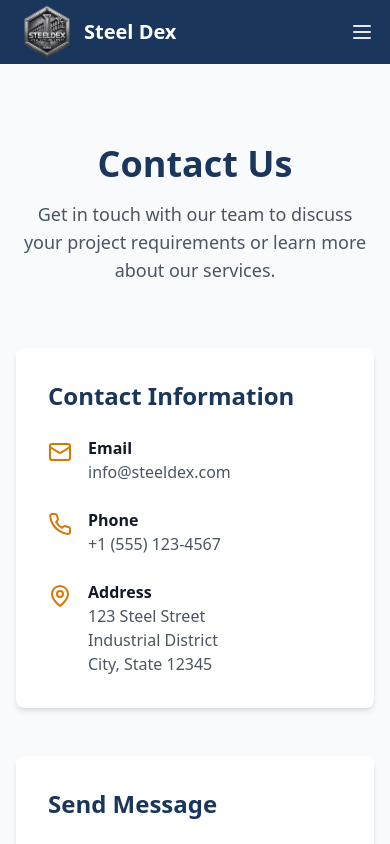
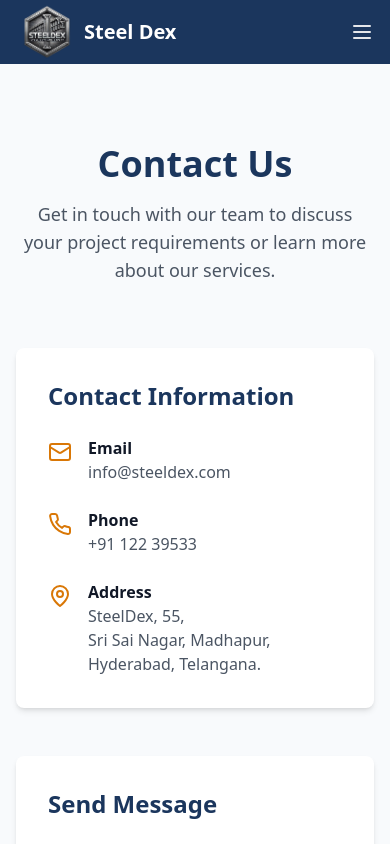
Before and after one commit to ADARSHKOTAWAR/Steel_Dex, a React (Vite) app: page /contact in a window 390 px wide. Shown: the top 844 px of the page. Built offline with nearby package versions, Linux system fonts and the light colour scheme.

Commit message:
Added Address and phone number

```diff
--- a/src/components/Footer.tsx
+++ b/src/components/Footer.tsx
@@ -66,12 +66,12 @@ const Footer = () => {
               </div>
               <div className="flex items-center">
                 <Phone className="h-5 w-5 text-secondary mr-2" />
-                <span className="text-gray-300">+1 (555) 123-4567</span>
+                <span className="text-gray-300">+91 122 39533</span>
               </div>
               <div className="flex items-center">
                 <MapPin className="h-5 w-5 text-secondary mr-2" />
                 <span className="text-gray-300">
-                  123 Steel Street, Industrial District
+                SteelDex, 55, Sri Sai Nagar, Madhapur, Hyderabad
                 </span>
               </div>
             </div>
--- a/src/pages/Contact.tsx
+++ b/src/pages/Contact.tsx
@@ -58,7 +58,7 @@ const Contact = () => {
                   <Phone className="h-6 w-6 text-secondary flex-shrink-0 mt-1" />
                   <div className="ml-4">
                     <h3 className="font-semibold text-gray-900">Phone</h3>
-                    <p className="text-gray-600">+1 (555) 123-4567</p>
+                    <p className="text-gray-600">+91 122 39533</p>
                   </div>
                 </div>
 
@@ -67,11 +67,11 @@ const Contact = () => {
                   <div className="ml-4">
                     <h3 className="font-semibold text-gray-900">Address</h3>
                     <p className="text-gray-600">
-                      123 Steel Street
+                    SteelDex, 55,
                       <br />
-                      Industrial District
+                      Sri Sai Nagar, Madhapur,
                       <br />
-                      City, State 12345
+                      Hyderabad, Telangana.
                     </p>
                   </div>
                 </div>
```
